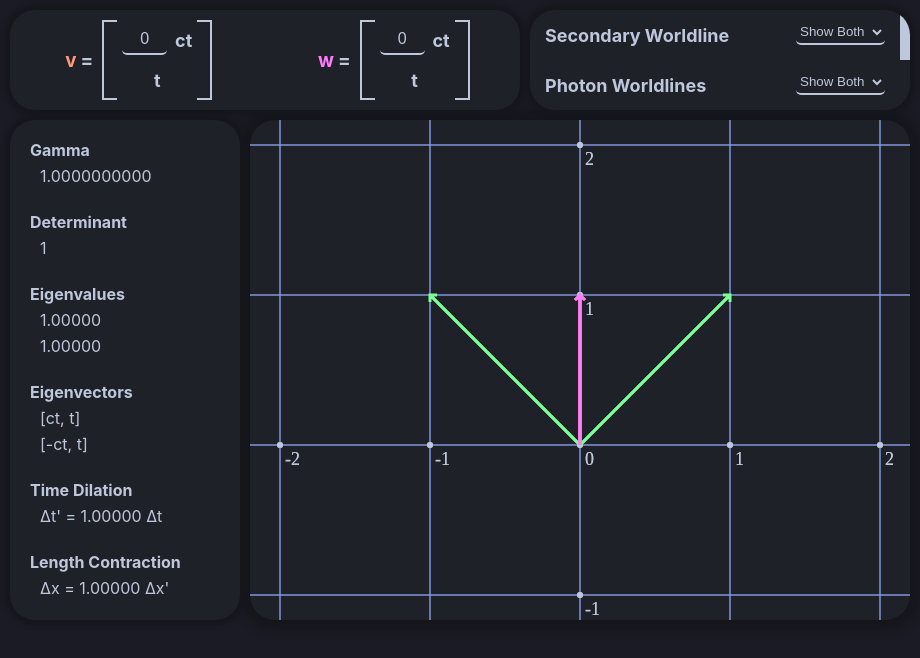
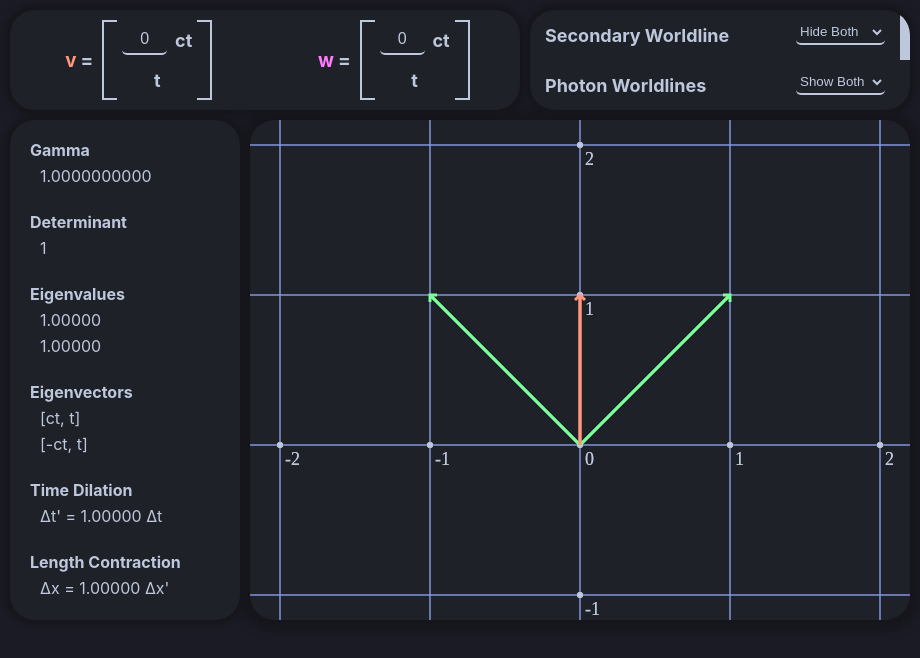
Before and after one commit to contraflux/minkowski-diagrams, an Electron app: page src/index.html in a window 920 px wide. Drawn offline with Linux system fonts and the light colour scheme.

Commit message:
Default value to hide secondary worldline

```diff
--- a/src/index.html
+++ b/src/index.html
@@ -66,7 +66,7 @@
                     <option value="both">Show Both</option>
                     <option value="first">Show Initial</option>
                     <option value="second">Show Final</option>
-                    <option value="hidden">Hide Both</option>
+                    <option value="hidden" selected>Hide Both</option>
                 </select>
             </div>
             <div class="container-row">
```
